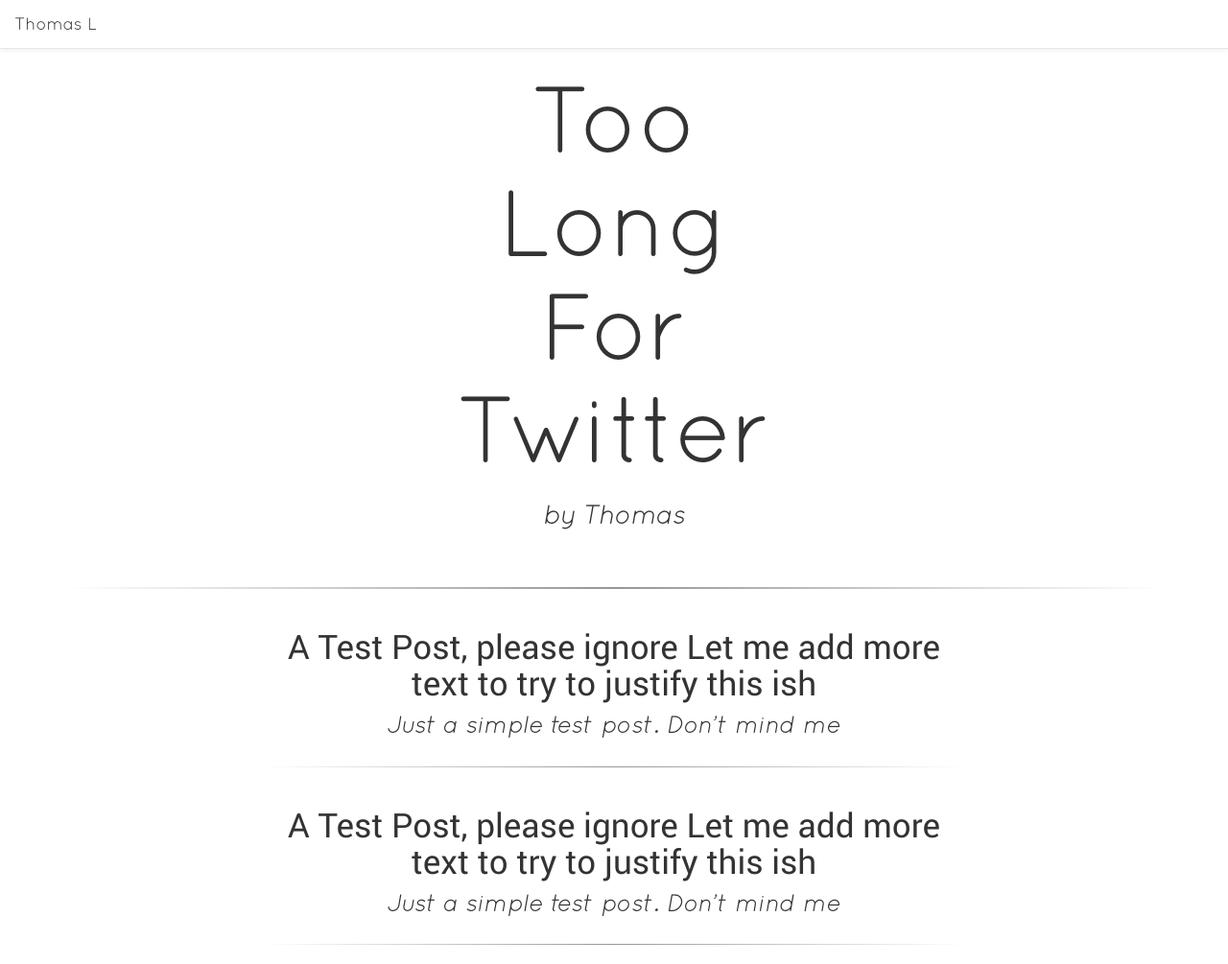
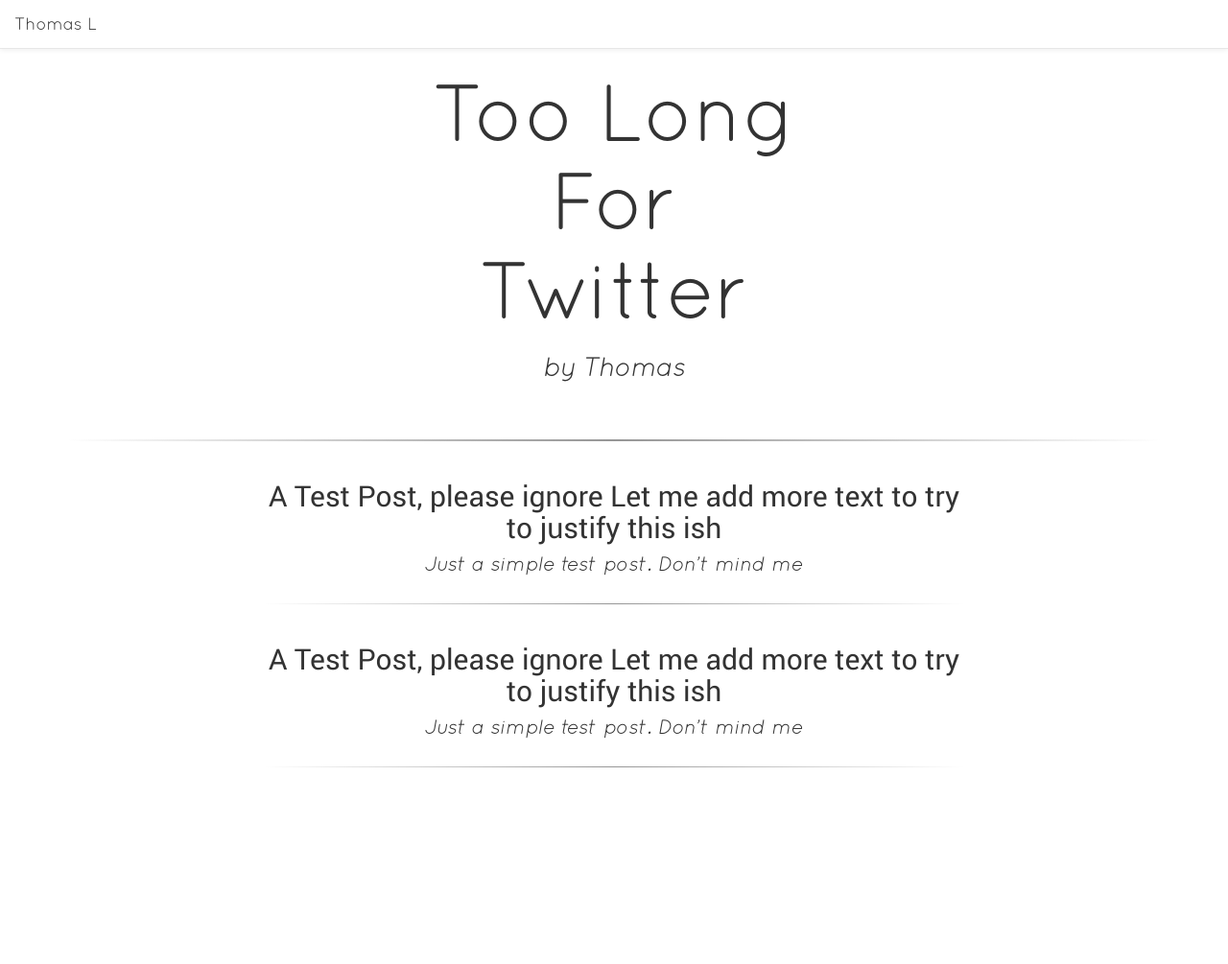
Before and after one commit to tmlewallen/tmlewallen.github.io, a Jekyll site: the page built from index.html, in a window 1280 px wide and 1005 px high. Shown: the whole window at 96% size. Built offline with Jekyll 4.4.1, drawn with Linux system fonts in a browser that asks for light colours.

Commit message:
meta tags matter

```diff
--- a/_layouts/default.html
+++ b/_layouts/default.html
@@ -1,6 +1,9 @@
 <!DOCTYPE html>
 <html>
 <head>
+	<meta charset="utf-8">
+    <meta http-equiv="X-UA-Compatible" content="IE=edge">
+	<meta name="viewport" content="width=device-width, initial-scale=1">
 	<script type="text/javascript" src="js/jquery.js"></script>
 	<script type="text/javascript" src="js/bootstrap.js"></script>
 	<link rel="stylesheet" href="css/bootstrap.css"/>
--- a/css/custom.css
+++ b/css/custom.css
@@ -1,16 +1,15 @@
 h1 {
   font-family : "Quicksand";
-  font-size : 7em;
+  font-size : 6em;
 }
 
 h2 {
-  font-size : 2.5em;
   font-family : "Roboto-Regular";
 }
 
 h4 {
   font-family: "Quicksand-Italic";
-  font-size : 2.0em;
+  font-size : 2em;
 }
 
 p {
@@ -48,7 +47,7 @@
 }
 
 .post-container>h4{
-  font-size : 1.8em;
+  font-size : 1.5em;
 }
 
 .post-content {
@@ -59,7 +58,7 @@
 }
 
 .post-content>p{
-  font-size: 1.5em;
+  font-size: 1.2em;
   text-align : justify;
 }
 
```
